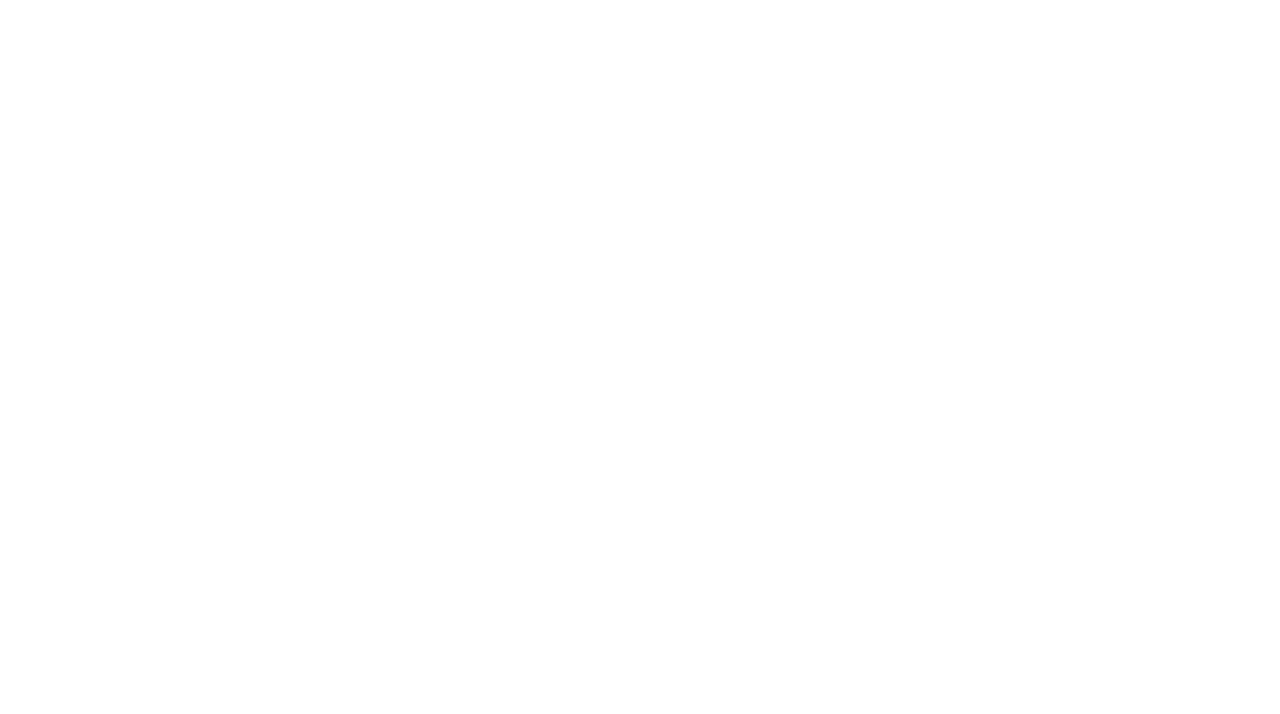
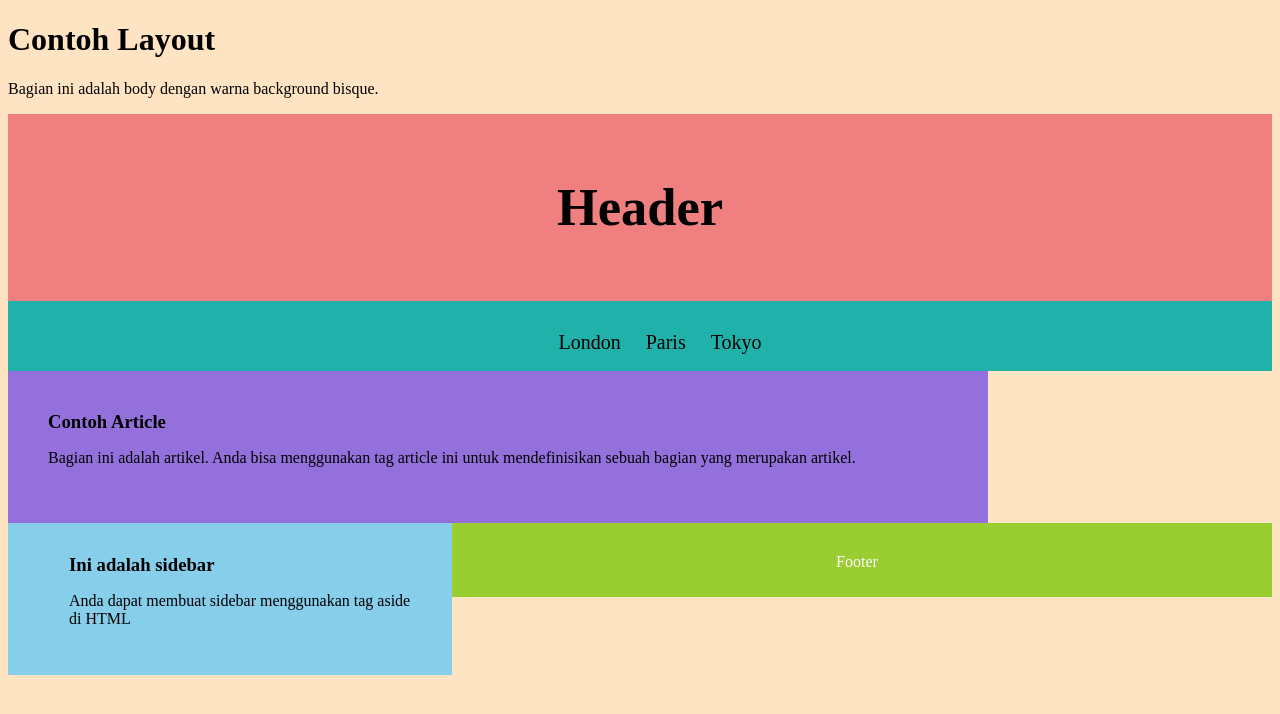
Before and after one commit to Whyawww/Pertemuan-3, a plain HTML site: page index.html in a window 1280 px wide. Drawn offline with Linux system fonts and the light colour scheme.

Commit message:
setup project kita

```diff
--- a/index.html
+++ b/index.html
@@ -3,9 +3,34 @@
 <head>
     <meta charset="UTF-8">
     <meta name="viewport" content="width=device-width, initial-scale=1.0">
+    <link rel="stylesheet" href="styles.css">
     <title>Praktikum 3 - CSS</title>
 </head>
 <body>
-
+    <h1>Contoh Layout</h1>
+    <p>Bagian ini adalah body dengan warna background bisque.</p>
+    <div class="header"><h2>Header</h2></div>
+    <div class="container">
+        <div class="nav">
+            <ul>
+                <li><a href="#">London</a></li>
+                <li><a href="#">Paris</a></li>
+                <li><a href="#">Tokyo</a></li>
+            </ul>
+        </div>
+        <div id="artikel">
+            <h3>Contoh Article</h3>
+            <p>Bagian ini adalah artikel. Anda bisa menggunakan tag article ini untuk mendefinisikan
+                sebuah bagian yang merupakan artikel.
+            </p>
+        </div>
+        <div class="sidebar">
+            <h3>Ini adalah sidebar</h3>
+            <p>Anda dapat membuat sidebar menggunakan tag aside di HTML</p>
+        </div>
+    </div>
+    <div class="footer">
+        <p>Footer</p>
+    </div>
 </body>
 </html>
--- /dev/null
+++ b/styles.css
@@ -0,0 +1,76 @@
+body {
+    background: bisque;
+}
+
+.header  {
+    background: lightcoral;
+    padding: 20px;
+    text-align: center;
+    font-size: 35px;
+}
+
+.nav {
+    background: lightseagreen;
+    padding: 10px;
+    text-align: center;
+    font-size: 20px;
+    height: 50px;
+}
+
+li{
+    display: inline;
+}
+
+.nav li a{
+    text-decoration: none;
+    margin: 0 10px;
+    color: black;
+}
+
+.nav li a:hover{
+    color: rebeccapurple;
+    background: white;
+}
+
+.container{
+    margin: 0 auto;
+    width: 100%;
+    height: 222px;
+}
+
+h3{
+    margin: 0px;
+}
+
+#artikel{
+    background: mediumpurple;
+    padding: 40px;
+    float: left;
+    width: 900px;
+}
+
+.sidebar{
+    float: left;
+    background: skyblue;
+    padding: 31px;
+    width: 382px;
+}
+
+.sidebar h3{
+    margin-left: 30px;
+}
+
+.sidebar p{
+    margin-left: 30px;
+}
+
+.footer{
+    background-color: yellowgreen;
+    padding: 10px;
+    text-align: center;
+    color: white;
+}
+
+.footer p{
+    margin-top: 20px;
+}
```
